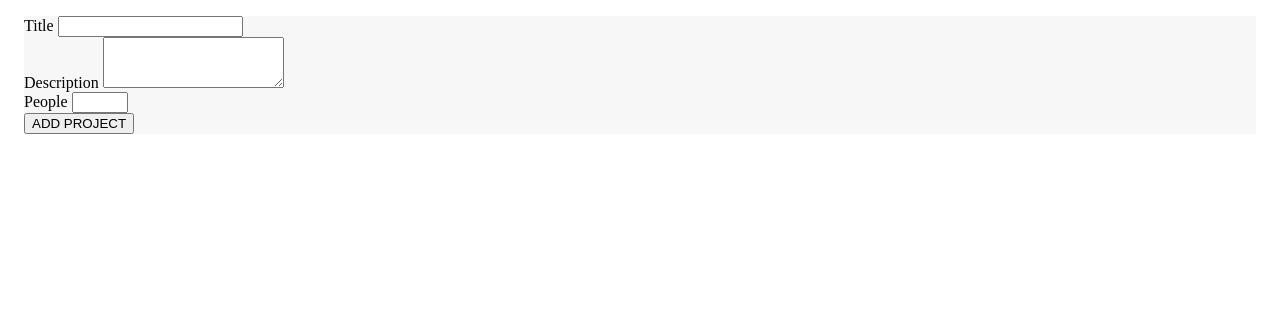
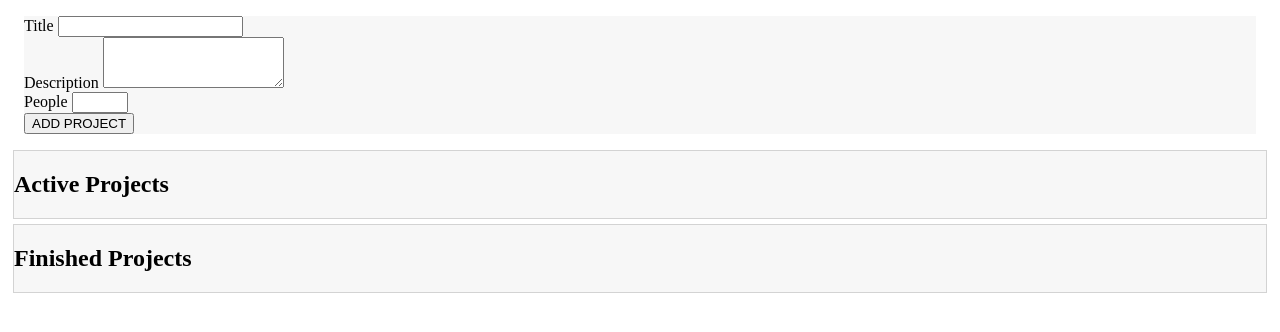
Before and after one commit to DariusPirvulescu/TS-drag-drop, a website with bundled scripts: page index.html in a window 1280 px wide. Built offline with nearby package versions, Linux system fonts and the light colour scheme.

Commit message:
Add renderList method, instantiated two new lists

```diff
--- a/app.css
+++ b/app.css
@@ -2,3 +2,9 @@
   margin: 1rem;
   background: #f7f7f7
 }
+
+.projects {
+  border: 1px solid lightgray;
+  background-color: #f7f7f7;
+  margin: 5px;
+}
--- a/src/app.ts
+++ b/src/app.ts
@@ -59,14 +59,26 @@ class ProjectList {
   hostContainer: HTMLDivElement;
   projectsElement: HTMLElement;
 
-  constructor(private status: "active" | "finished") {
+  constructor(private status: "Active" | "Finished") {
     this.template = document.getElementById("project-list")! as HTMLTemplateElement
     this.hostContainer = document.getElementById("app")! as HTMLDivElement;
-    // this.projects = document.getElementById("projects")! as HTMLElement;
 
     const importedNote = document.importNode(this.template.content, true )
     this.projectsElement = importedNote.firstElementChild as HTMLElement
-    this.projectsElement.id = `${this.status} projects`
+    this.projectsElement.id = `${this.status}-projects`
+
+    this.attatch();
+    this.renderList();
+  }
+
+  private renderList() {
+    const listId = `${this.status}-projects-list`
+    this.projectsElement.querySelector("ul")!.id = listId
+    this.projectsElement.querySelector("h2")!.innerHTML = `${this.status} Projects`
+  }
+
+  private attatch() {
+    this.hostContainer.insertAdjacentElement("beforeend", this.projectsElement)
   }
 }
 
@@ -162,3 +174,6 @@ class ProjectForm {
 
 const pr = new ProjectForm();
 pr.attatch();
+
+const activeProjects = new ProjectList("Active")
+const finishedProjects = new ProjectList("Finished")
```
